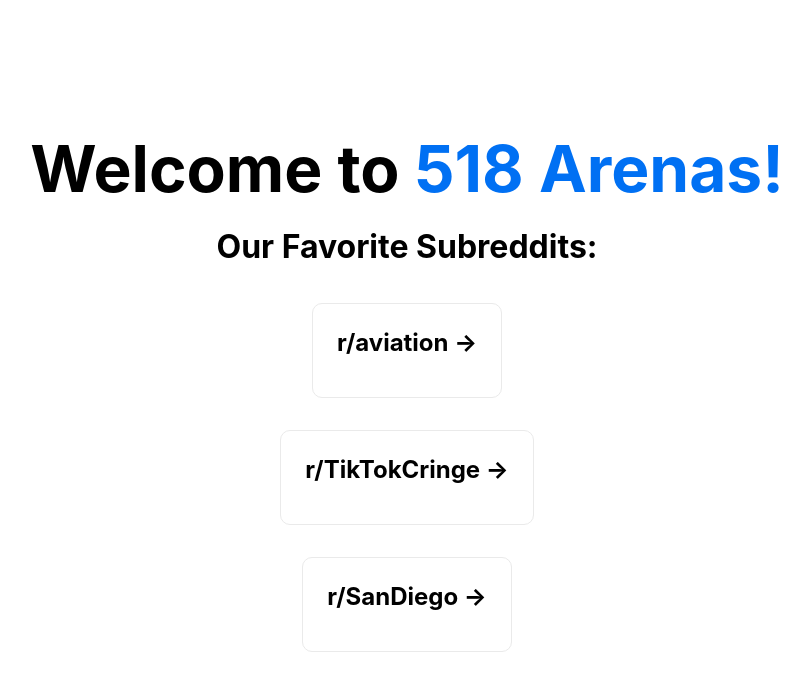
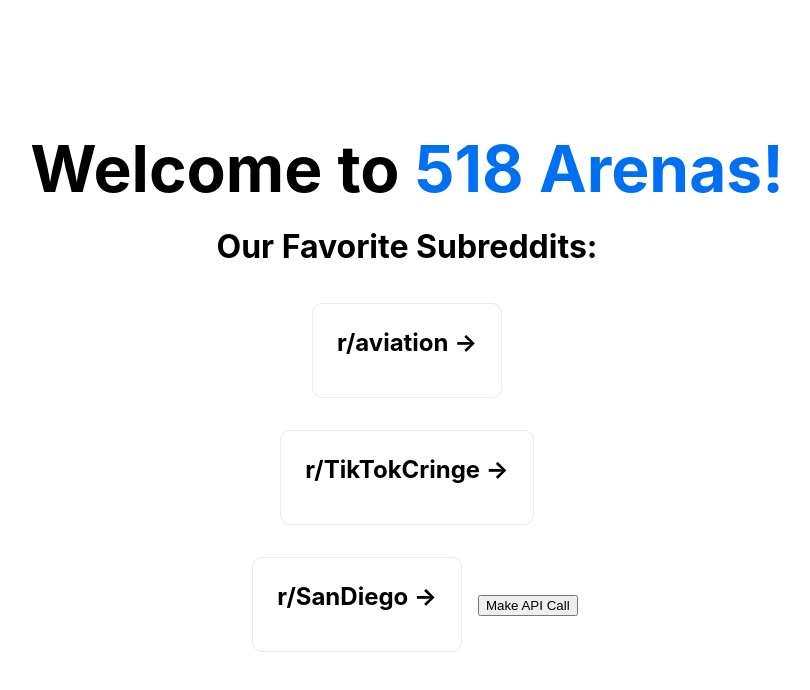
Before and after one commit to ConorOSullivan/dp, a Next.js app: page / in a window 1280 px wide. Shown: the top 690 px of the page, without its empty margins (233-1043 px from the left). Built offline with nearby package versions, Linux system fonts and the light colour scheme.

Commit message:
Adding api fetch of node site

```diff
--- a/pages/index.js
+++ b/pages/index.js
@@ -2,7 +2,21 @@ import Head from 'next/head'
 import Image from 'next/image'
 import styles from '../styles/Home.module.css'
 
+const apiSource = process.env.NODE_ENV === 'development' ? 'http://localhost:8080' : 'https://arenas-express-heroku.herokuapp.com/';
+
 export default function Home() {
+  console.log(apiSource);
+  const callAPI = async () => {
+		try {
+      const res = await fetch(apiSource + '/tshirt');
+			const data = await res.json();
+			console.log(data);
+		} catch (err) {
+			console.log(err);
+		}
+	};
+
+
   return (
     <div className={styles.container}>
       <Head>
@@ -29,6 +43,11 @@ export default function Home() {
           <a href="https://reddit.com/r/sandiego" className={styles.card}>
             <h2>r/SanDiego &rarr;</h2>
           </a>
+
+          <div>
+            <button onClick={callAPI}>Make API Call</button>
+          </div>
+
         </div>
       </main>
 
```
